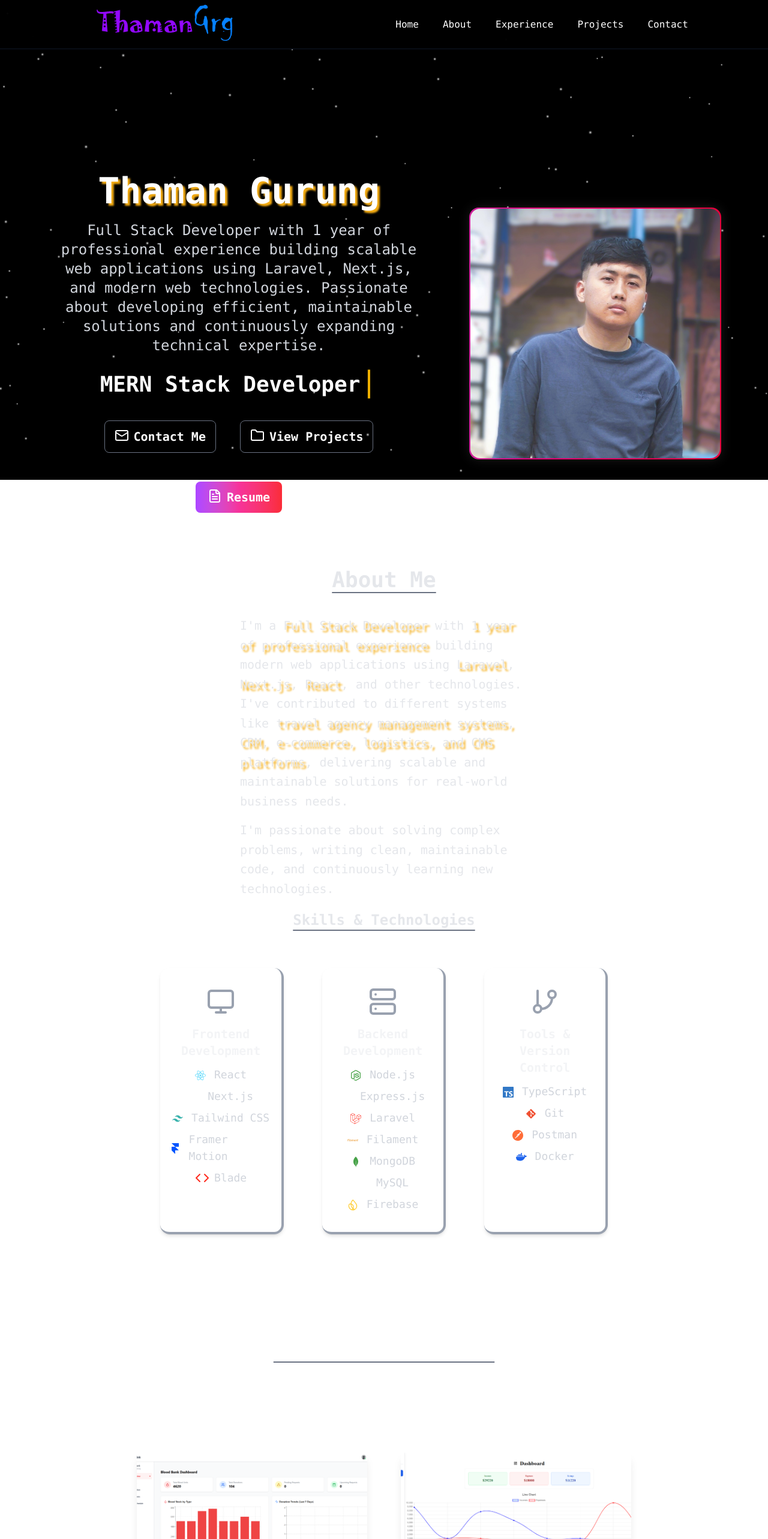
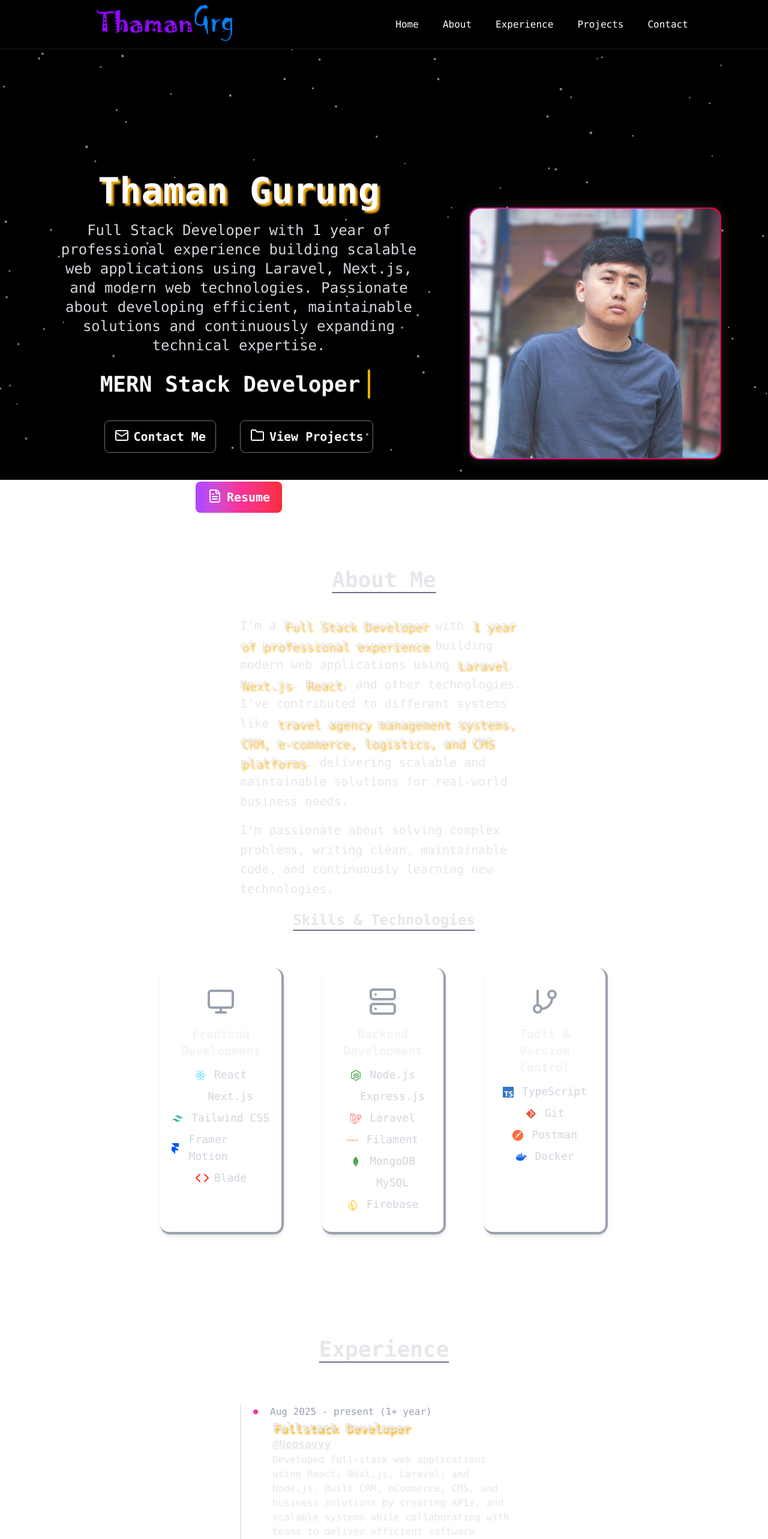
Before and after one commit to ThamanGurung01/portfolio-space_theme, a React (Vite) app: page / in a window 1280 px wide. Shown: the top 2566 px of the page at 60% size. Built offline with nearby package versions, Linux system fonts and the light colour scheme; no server answers.

Commit message:
update: hero and project section update

```diff
--- a/src/App.tsx
+++ b/src/App.tsx
@@ -1,4 +1,4 @@
-import HeroSection from "./components/HeroSection"
+import Hero from "./components/Hero"
 import StarBackground from "./components/ui/StarBackground"
 import "./App.css"
 import NavBar from "./components/NavBar"
@@ -6,14 +6,16 @@ import Projects from "./components/Projects"
 import About from "./components/About"
 import ContactMe from "./components/ContactMe"
 import Footer from "./components/Footer"
+import Experience from "./components/Experience"
 
 function App() {
   return (
     <>
     <NavBar/>
     <StarBackground/>
-    <HeroSection/>
+    <Hero/>
     <About/>
+    <Experience/>
     <Projects/>
     <ContactMe/>
     <Footer/>
--- a/src/components/HeroSection.tsx
+++ b/src/components/Hero.tsx
@@ -1,5 +1,5 @@
 import React from 'react'
-import '../styles/HeroSection.css'
+import '../styles/Hero.css'
 import Typewriter from 'typewriter-effect';
 import { FileText , Mail, Folder} from 'lucide-react';
 import { motion } from 'framer-motion';
--- a/src/components/Projects.tsx
+++ b/src/components/Projects.tsx
@@ -90,7 +90,7 @@ const Projects: React.FC = () => {
               {project.tech.map((tech, i) => (
                 <motion.span
                   key={i}
-                  className="bg-gray-700 text-sm text-white px-3 py-1 rounded-full cursor-default font-bold"
+                  className="bg-gray-700 text-sm text-white px-3 py-1 rounded-full cursor-pointer font-bold"
                   whileHover={{
                     scale: 1.1,
                     rotate: -2,
```
Also changed, not shown: src/styles/Hero.css (renamed from src/styles/HeroSection.css).
